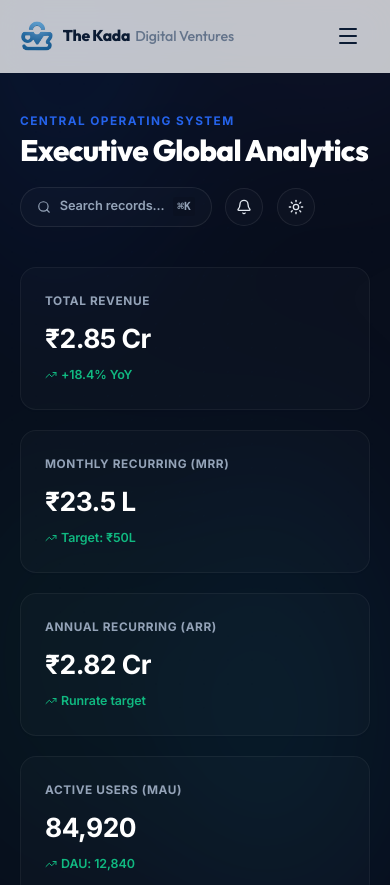
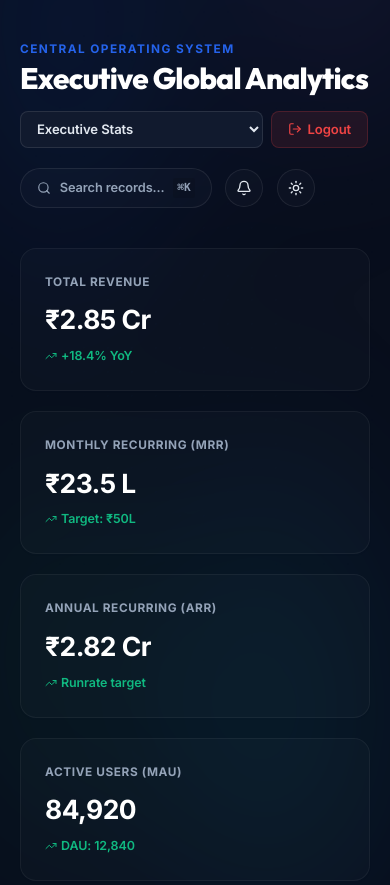
Before and after one commit to amal-chd/thekada, a React (Vite) app: page /admin in a window 390 px wide. Shown: the top 885 px of the page. Built offline with nearby package versions, Linux system fonts and the light colour scheme.

Commit message:
feat: hide global header/footer on admin routes, add logout buttons and mobile dropdown tab navigation

```diff
--- a/src/App.tsx
+++ b/src/App.tsx
@@ -1,4 +1,4 @@
-import { BrowserRouter, Routes, Route } from 'react-router-dom'
+import { BrowserRouter, Routes, Route, useLocation } from 'react-router-dom'
 import { useEffect, lazy, Suspense } from 'react'
 import Lenis from '@studio-freight/lenis'
 import Header from './components/layout/Header'
@@ -90,10 +90,20 @@ export default function App() {
 
   return (
     <BrowserRouter>
+      <AppContent />
+    </BrowserRouter>
+  )
+}
+
+function AppContent() {
+  const location = useLocation()
+  const isAdmin = location.pathname.startsWith('/admin')
+
+  return (
     <div style={{ background: '#FFFFFF', minHeight: '100vh' }}>
       <CustomCursor />
       <ScrollRestorer />
-        <Header />
+      {!isAdmin && <Header />}
       <Suspense fallback={<PageLoader />}>
         <Routes>
           <Route path="/" element={<Home />} />
@@ -123,9 +133,8 @@ export default function App() {
           <Route path="*" element={<NotFound />} />
         </Routes>
       </Suspense>
-        <Footer />
+      {!isAdmin && <Footer />}
       <ScrollToTopButton />
     </div>
-    </BrowserRouter>
   )
 }
--- a/src/pages/Admin.tsx
+++ b/src/pages/Admin.tsx
@@ -1,11 +1,12 @@
 import { useState, useEffect } from 'react'
 import { motion, AnimatePresence } from 'framer-motion'
+import { useNavigate } from 'react-router-dom'
 import {
   Users, FileText, ShieldCheck, Ticket,
   MapPin, UserCheck, LayoutDashboard, Search, Sparkles, Plus,
   Send, Laptop, TrendingUp, Award, BadgeCheck, Bell, RefreshCw,
   Terminal, Moon, Sun, Bike, Utensils, BedDouble, Store, BookText,
-  KanbanSquare, MessageSquare
+  KanbanSquare, MessageSquare, LogOut
 } from 'lucide-react'
 import { Aurora, SpotlightCard } from '../components/ui'
 
@@ -86,6 +87,7 @@ const INITIAL_AUDIT_LOGS = [
 ]
 
 export default function Admin() {
+  const navigate = useNavigate()
   const [theme, setTheme] = useState<'dark' | 'light'>('dark')
   const [activeTab, setActiveTab] = useState<'dashboard' | 'products' | 'org' | 'internships' | 'crm' | 'tickets' | 'franchise' | 'rbac'>('dashboard')
 
@@ -276,7 +278,7 @@ export default function Admin() {
       display: 'flex',
       fontFamily: "'Inter', sans-serif",
       transition: 'all 0.3s ease',
-      paddingTop: '72px'
+      paddingTop: 0
     }}>
       <Aurora soft />
 
@@ -350,6 +352,23 @@ export default function Admin() {
         }}>
           💡 Press <kbd style={{ background: theme === 'dark' ? '#1E293B' : '#E2E8F0', padding: '0.1rem 0.3rem', borderRadius: 4, fontFamily: 'monospace' }}>⌘K</kbd> anywhere to open Global Command Palette.
         </div>
+
+        {/* Logout Button */}
+        <button
+          onClick={() => navigate('/')}
+          style={{
+            ...(theme === 'dark' ? trigBase : trigBaseLight),
+            color: '#EF4444',
+            marginTop: '0.5rem',
+            borderTop: `1px solid ${theme === 'dark' ? 'rgba(255,255,255,0.06)' : 'rgba(15,35,75,0.08)'}`,
+            paddingTop: '0.85rem',
+            borderRadius: 0,
+            cursor: 'pointer'
+          }}
+        >
+          <LogOut size={16} />
+          Logout Panel
+        </button>
       </aside>
 
       {/* --- MAIN PAGE CONTENT --- */}
@@ -381,6 +400,54 @@ export default function Admin() {
               {activeTab === 'franchise' && 'Franchise & Partner Operations'}
               {activeTab === 'rbac' && 'Access Control & Security Rules'}
             </h1>
+
+            {/* Mobile Tab Selector & Logout */}
+            <div className="show-mobile-only" style={{ display: 'flex', gap: '0.5rem', marginTop: '1rem', flexWrap: 'wrap', width: '100%' }}>
+              <select
+                value={activeTab}
+                onChange={(e) => setActiveTab(e.target.value as any)}
+                style={{
+                  background: theme === 'dark' ? '#111A2E' : '#FFFFFF',
+                  color: theme === 'dark' ? '#E2E8F0' : '#0B1B33',
+                  border: `1px solid ${theme === 'dark' ? 'rgba(255,255,255,0.1)' : 'rgba(0,0,0,0.1)'}`,
+                  padding: '0.45rem 1.75rem 0.45rem 0.75rem',
+                  borderRadius: '8px',
+                  fontSize: '0.82rem',
+                  fontWeight: 600,
+                  outline: 'none',
+                  cursor: 'pointer',
+                  flexGrow: 1
+                }}
+              >
+                <option value="dashboard">Executive Stats</option>
+                <option value="products">Product Control</option>
+                <option value="org">HR & Org</option>
+                <option value="internships">Internship Hub</option>
+                <option value="crm">CRM & Proposals</option>
+                <option value="tickets">Support Queue</option>
+                <option value="franchise">Franchise Desk</option>
+                <option value="rbac">Security & RBAC</option>
+              </select>
+              <button
+                onClick={() => navigate('/')}
+                style={{
+                  background: 'rgba(239, 68, 68, 0.1)',
+                  color: '#EF4444',
+                  border: '1px solid rgba(239, 68, 68, 0.2)',
+                  padding: '0.45rem 1rem',
+                  borderRadius: '8px',
+                  fontSize: '0.82rem',
+                  fontWeight: 600,
+                  cursor: 'pointer',
+                  display: 'flex',
+                  alignItems: 'center',
+                  gap: '0.35rem'
+                }}
+              >
+                <LogOut size={14} />
+                Logout
+              </button>
+            </div>
           </div>
 
           <div style={{ display: 'flex', alignItems: 'center', gap: '0.85rem' }}>
```
Lines whose indentation alone changed are shown as unchanged.
